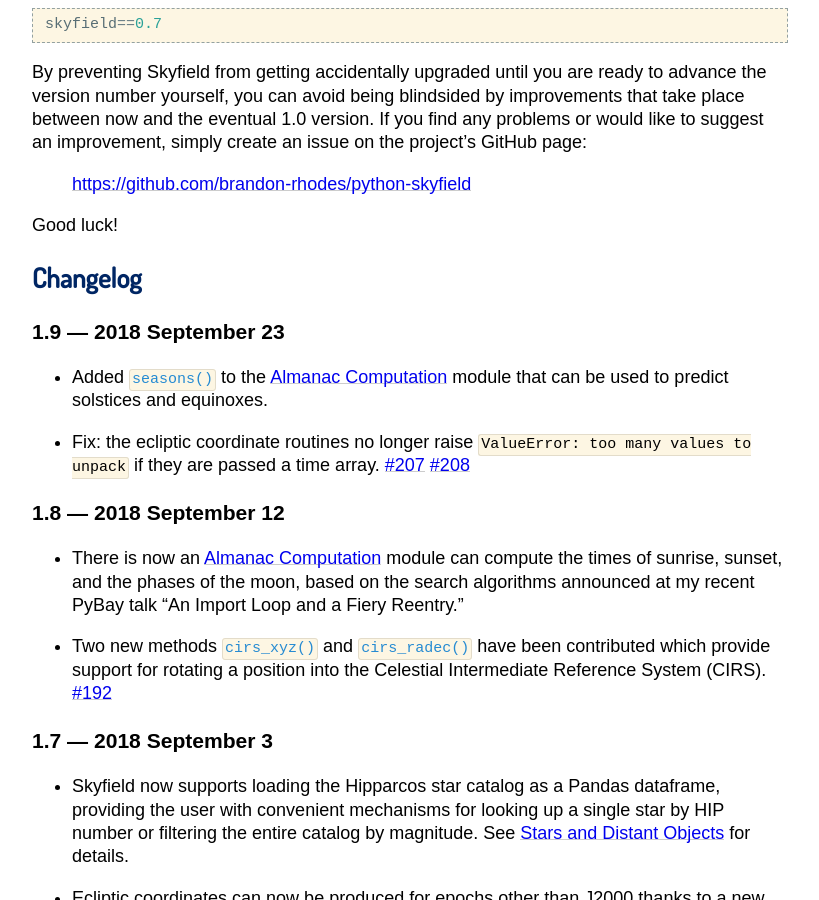
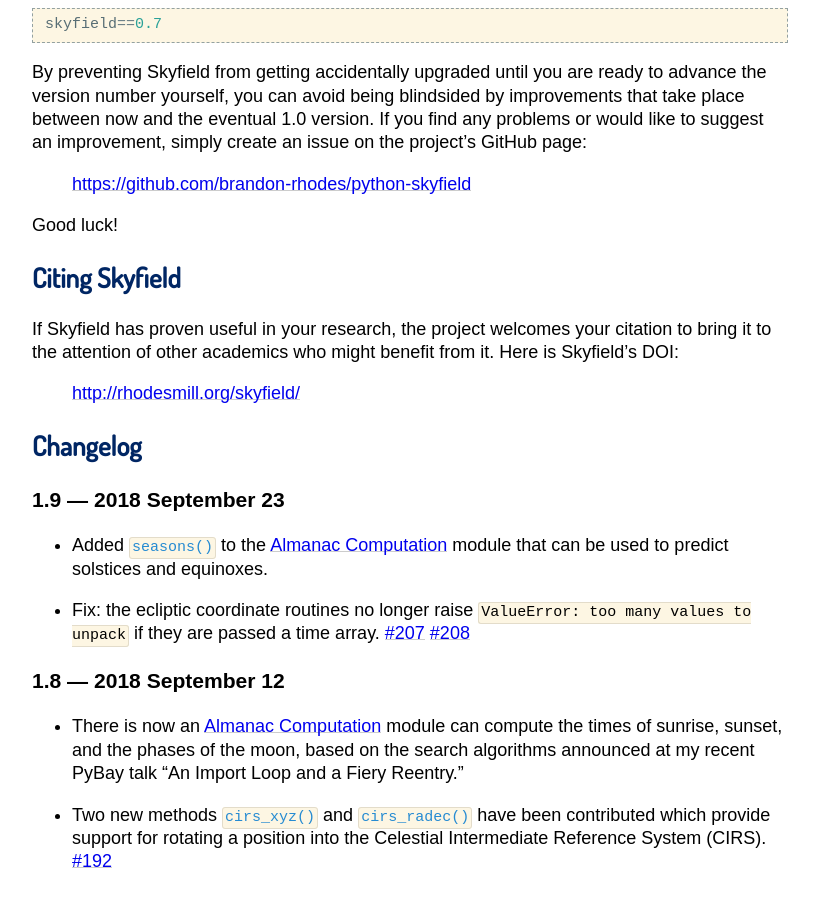
Before and after one commit to skyfielders/python-skyfield, a Sphinx documentation site: the page built from skyfield/documentation/installation.rst, in a window 1280 px wide and 900 px high, scrolled down 779 px. Shown: the whole window, without its empty margins (230-1049 px from the left). Built offline with Sphinx 7.4.7, drawn with Linux system fonts in a browser that asks for light colours; some web fonts are replaced; pages that are not in the unit, such as notebooks, are missing from menus.

Commit message:
Add DOI for folks wanting to cite Skyfield
Fixes #213.

```diff
--- a/skyfield/documentation/installation.rst
+++ b/skyfield/documentation/installation.rst
@@ -61,6 +61,17 @@
 
 Good luck!
 
+Citing Skyfield
+===============
+
+If Skyfield has proven useful in your research,
+the project welcomes your citation
+to bring it to the attention of other academics
+who might benefit from it.
+Here is Skyfield’s DOI:
+
+    http://rhodesmill.org/skyfield/
+
 .. _changelog:
 
 .. include:: ../../CHANGELOG.rst
```
